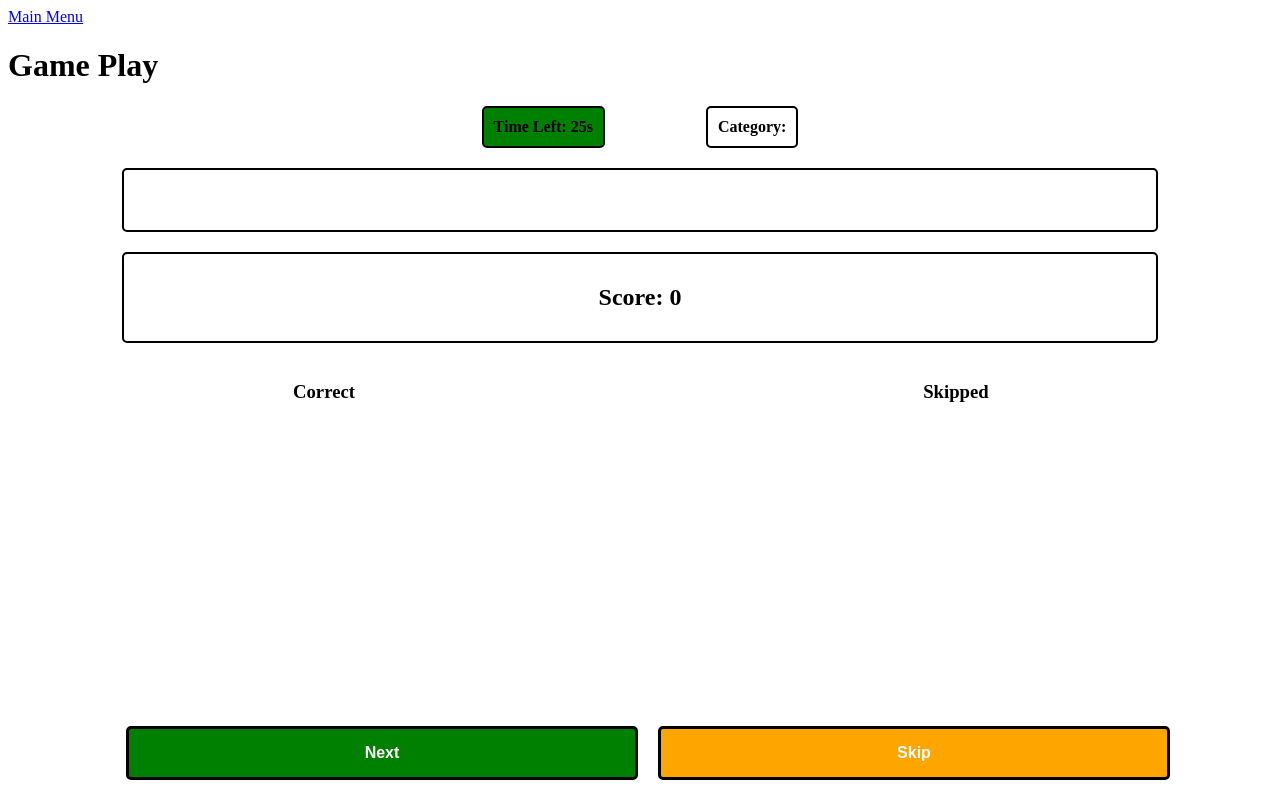
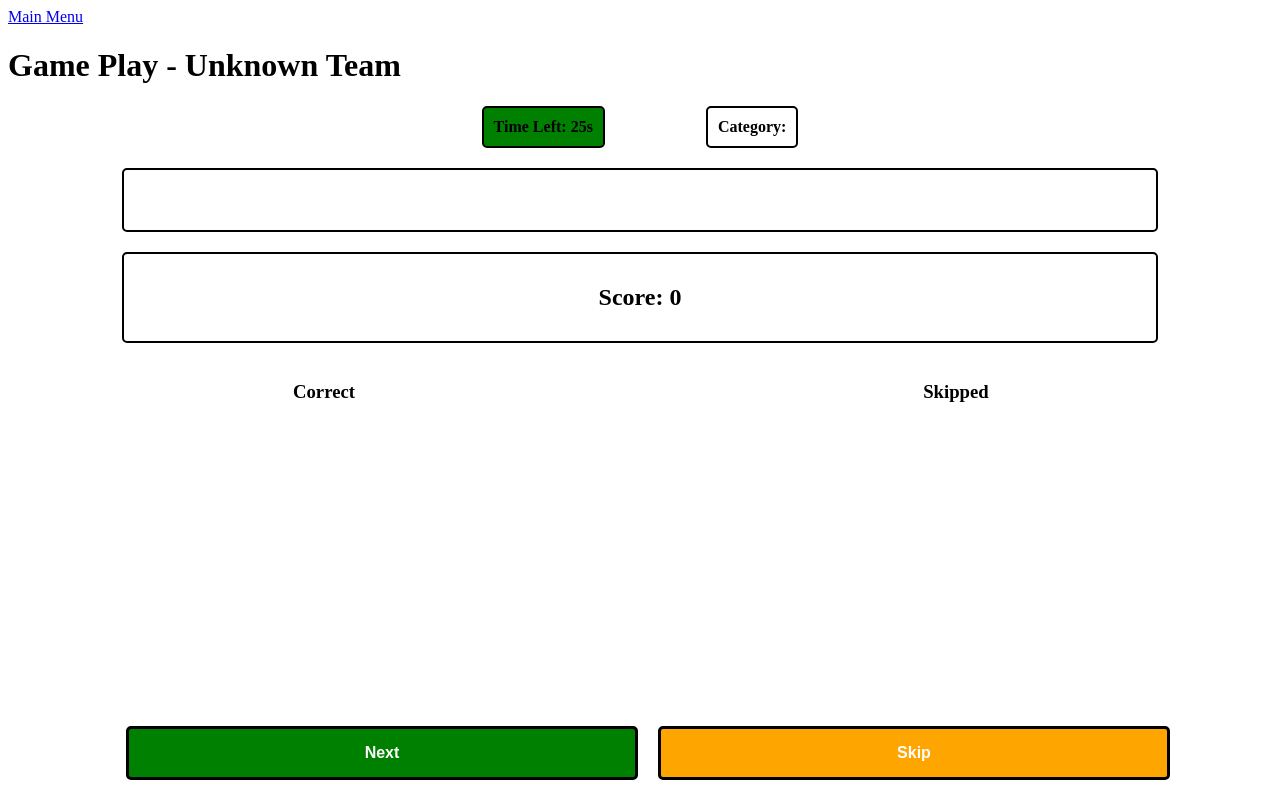
Before and after one commit to jdcb4/next-word, a Next.js app: page /game-play in a window 1280 px wide. Built offline with nearby package versions, Linux system fonts and the light colour scheme.

Commit message:
Add team name to GamePlayComponent header and pass it through PreRound navigation

```diff
--- a/app/game-play/page.tsx
+++ b/app/game-play/page.tsx
@@ -14,6 +14,7 @@ function GamePlayComponent() {
   const freeSkips = parseInt(searchParams.get("freeSkips") || "1", 10);
   const initialCategory = searchParams.get("category") || "";
   const initialWord = searchParams.get("word") || "";
+  const teamName = searchParams.get("teamName") || "Unknown Team";
   const [timeLeft, setTimeLeft] = useState(roundTime);
   const [currentWord, setCurrentWord] = useState(initialWord);
   const [currentCategory, setCurrentCategory] = useState(initialCategory);
@@ -77,7 +78,7 @@ function GamePlayComponent() {
 
   return (
     <div>
-      <h1>Game Play</h1>
+      <h1>Game Play - {teamName}</h1>
       <div className={styles.infoBox}>
         <span
           className={styles.boldBox}
--- a/app/pre-round/page.tsx
+++ b/app/pre-round/page.tsx
@@ -29,7 +29,7 @@ function PreRoundComponent() {
     router.push(
       `/game-play?teamIndex=${teamIndex}&roundTime=${roundTime}&categories=${categories.join(
         ","
-      )}&freeSkips=${freeSkips}&category=${randomCategory}&word=${randomWord}`
+      )}&freeSkips=${freeSkips}&category=${randomCategory}&word=${randomWord}&teamName=${teamName}`
     );
   };
 
```
